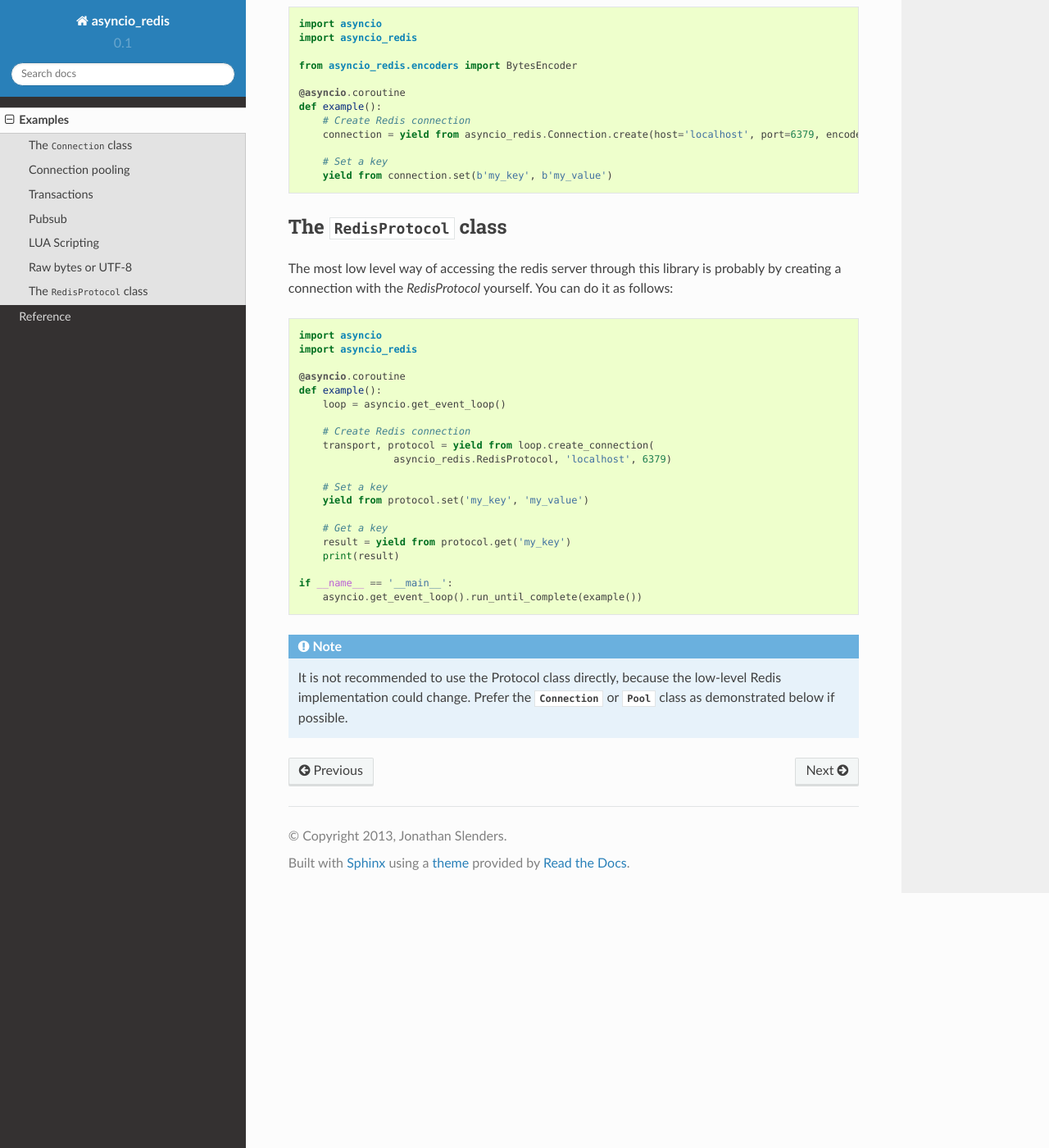
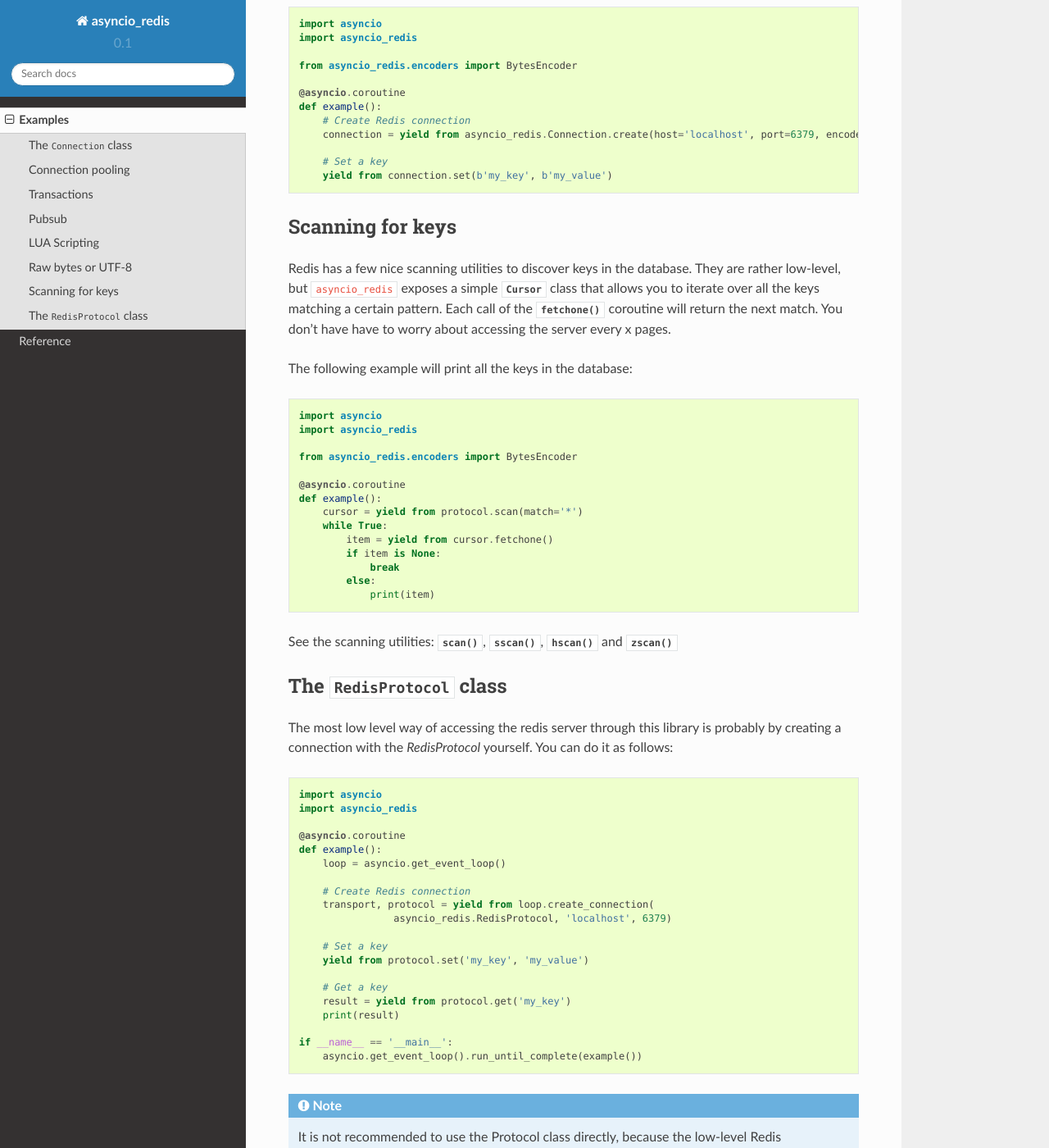
Before and after one commit to jonathanslenders/asyncio-redis, a Sphinx documentation site: the page built from docs/pages/examples.rst, in a window 1280 px wide and 1400 px high, scrolled down 2948 px. Shown: the whole window at 82% size. Built offline with Sphinx 7.4.7 and the Read the Docs theme 2.0.0, drawn with Linux system fonts in a browser that asks for light colours; some of the changed text lies outside the part shown.

Commit message:
Improved documentation.

```diff
--- a/docs/pages/examples.rst
+++ b/docs/pages/examples.rst
@@ -98,8 +98,8 @@
 
 By calling :func:`start_subscribe
 <asyncio_redis.RedisProtocol.start_subscribe>` (either on the protocol, through
-the :class:`Connection <asyncio.Connection>` class or through the :class:`Pool
-<asyncio.Pool>` class), you can start a pubsub listener.
+the :class:`Connection <asyncio_redis.Connection>` class or through the :class:`Pool
+<asyncio_redis.Pool>` class), you can start a pubsub listener.
 
 .. code:: python
 
@@ -185,6 +185,42 @@
         yield from connection.set(b'my_key', b'my_value')
 
 
+Scanning for keys
+-----------------
+
+Redis has a few nice scanning utilities to discover keys in the database. They
+are rather low-level, but ``asyncio_redis`` exposes a simple
+:class:`~asyncio_redis.cursors.Cursor` class that allows you to iterate over
+all the keys matching a certain pattern. Each call of the
+:func:`~asyncio_redis.cursors.Cursor.fetchone` coroutine will return the next
+match. You don't have have to worry about accessing the server every x pages.
+
+The following example will print all the keys in the database:
+
+.. code:: python
+
+    import asyncio
+    import asyncio_redis
+
+    from asyncio_redis.encoders import BytesEncoder
+
+    @asyncio.coroutine
+    def example():
+        cursor = yield from protocol.scan(match='*')
+        while True:
+            item = yield from cursor.fetchone()
+            if item is None:
+                break
+            else:
+                print(item)
+
+
+See the scanning utilities: :func:`~asyncio_redis.RedisProtocol.scan`,
+:func:`~asyncio_redis.RedisProtocol.sscan`,
+:func:`~asyncio_redis.RedisProtocol.hscan` and
+:func:`~asyncio_redis.RedisProtocol.zscan`
+
+
 The :class:`RedisProtocol <asyncio_redis.RedisProtocol>` class
 --------------------------------------------------------------
 
@@ -218,5 +254,5 @@
 
 .. note:: It is not recommended to use the Protocol class directly, because the
           low-level Redis implementation could change. Prefer the
-          :class:`Connection <asyncio.Connection>` or :class:`Pool
-          <asyncio.Pool>` class as demonstrated below if possible.
+          :class:`Connection <asyncio_redis.Connection>` or :class:`Pool
+          <asyncio_redis.Pool>` class as demonstrated above if possible.
--- a/docs/pages/reference.rst
+++ b/docs/pages/reference.rst
@@ -75,8 +75,8 @@
     :members:
 
 
-Command replies
----------------
+Cursors
+-------
 
 .. autoclass:: asyncio_redis.cursors.Cursor
     :members:
```
Also changed, not shown: 2 other files.
